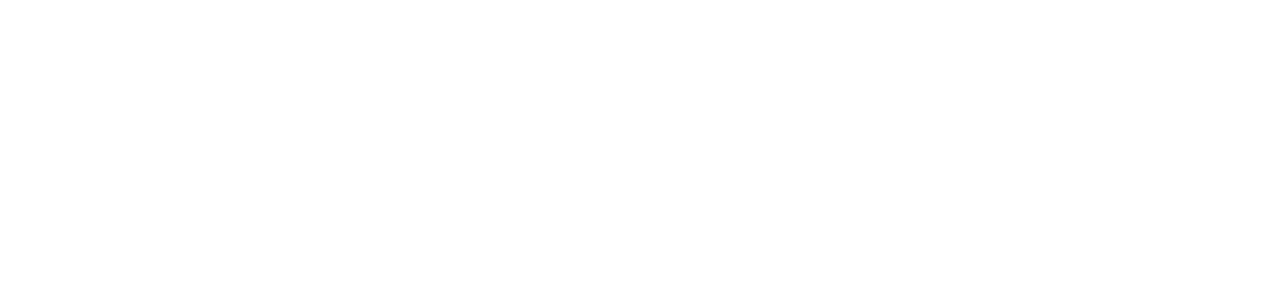
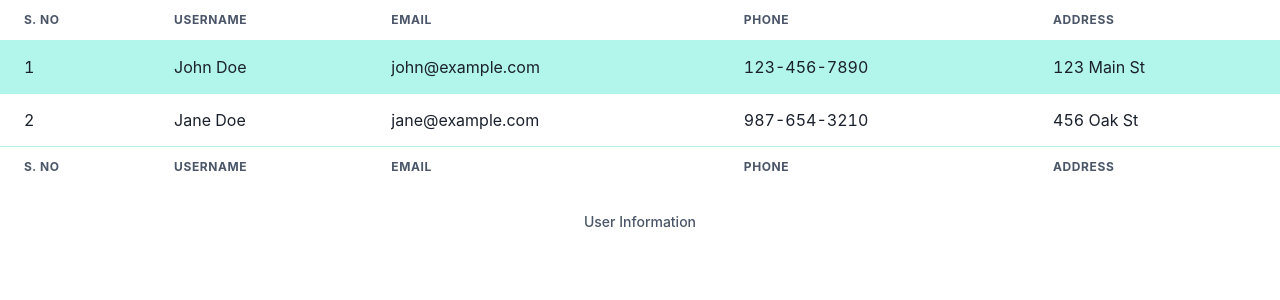
Before and after one commit to sathwik0003/Petverse_3, a React (Vite) app in the folder client/: page /hi in a window 1280 px wide. Before the commit this address had no page. Shown: the top 300 px of the page. Built offline with nearby package versions, Linux system fonts and the light colour scheme.

Commit message:
tableofusers

```diff
--- a/client/package.json
+++ b/client/package.json
@@ -15,13 +15,15 @@
     "@emotion/styled": "^11.11.0",
     "@fontsource/roboto": "^5.0.8",
     "@fortawesome/fontawesome-svg-core": "^6.4.2",
-    "@fortawesome/free-solid-svg-icons": "^6.4.2",
+    "@fortawesome/free-regular-svg-icons": "^6.5.1",
+    "@fortawesome/free-solid-svg-icons": "^6.5.1",
     "@fortawesome/react-fontawesome": "^0.2.0",
     "@mui/icons-material": "^5.14.13",
     "@mui/material": "^5.14.13",
     "@mui/styled-engine-sc": "^6.0.0-alpha.1",
     "@reduxjs/toolkit": "^2.0.0",
     "axios": "^1.6.2",
+    "babel-plugin-macros": "^3.1.0",
     "bootstrap": "^5.3.2",
     "express": "^4.18.2",
     "framer-motion": "^10.17.9",
--- a/client/src/App.jsx
+++ b/client/src/App.jsx
@@ -52,6 +52,7 @@ import Below999 from './pages/Below999';
 import Below1999 from './pages/Below1999';
 import Below2499 from './pages/Below2499';
 import Below2999 from './pages/Below2999';
+import TableofUsers from './pages/TableofUsers';
 
 
 
@@ -129,6 +130,7 @@ const App = () => {
       <Route path="/admin/products" element={<AdminProducts />} />
       <Route path="/admin/logout" element={<AdminLogout />} />
       <Route path="/comp" element={<ComplaintsButton />} />
+      <Route path="/hi" element={<TableofUsers/>} />
 
     </Routes>
 
--- a/client/src/componants/UI/CardInfo.css
+++ b/client/src/componants/UI/CardInfo.css
@@ -5,9 +5,10 @@
     border-radius: 8px;
     overflow: hidden;
     box-shadow: 0 4px 8px rgba(0, 0, 0, 0.1);
-    padding: 16px;  /* Add padding around the entire card container */
+    padding: 8px;  /* Add padding around the entire card container */
     margin: 2vw;
-    background-color: #ddd;
+    background-color: #726b6b52;
+    margin-left: 20vw;
   }
 
   .uprofile-pic img {
@@ -19,8 +20,10 @@
 
   .uuser-content {
     flex: 2;
-    padding: 16px;
+    padding: 4px;
     border-left: 1px solid black;
+    border-right: 1px solid black;
+
   }
 
   .uuser-content h2 {
@@ -32,6 +35,18 @@
   .uuser-content p {
     color: #666;
   }
+  .ubgrp{
+    margin-left: 2vw;
+  }
+
+   .ucm{
+    margin-top: 2vw;
+    background-color: rgb(193, 130, 35);
+  }
+   .ucd{
+    margin-top: 2vw;
+    background-color: green;
+  }
 
   @media only screen and (max-width: 600px) {
     .ucard-container{
--- a/client/src/componants/UI/CardInfo.jsx
+++ b/client/src/componants/UI/CardInfo.jsx
@@ -1,26 +1,46 @@
 import React from 'react';
-import './CardInfo.css';  // Import a CSS file for styling
-import bulldog from '../../assets/bulldog.jpg'
-import { Image } from '@chakra-ui/react'
+import './CardInfo.css';
+import { Image } from '@chakra-ui/react';
+import { Button } from '@chakra-ui/react';
+import { FontAwesomeIcon } from '@fortawesome/react-fontawesome';
+import { faCheck, faEnvelope } from '@fortawesome/free-solid-svg-icons';
 
-const CardInfo = () => {
+const CardInfo = ({ complaints }) => {
   return (
-        <div className="ucard-container">
+    <>
+      {complaints.map((complaint) => (
+        <div key={complaint.id} className="ucard-container">
           <div className="uprofile-pic">
             <Image
-                    borderRadius='full'
-                    boxSize='150px'
-                    src={bulldog}
-                    alt='Dan Abramov'
+              borderRadius="full"
+              boxSize="135px"
+              src={`https://ui-avatars.com/api/?name=${complaint.username}`}
+              alt="User Name"
             />
           </div>
           <div className="uuser-content">
-                {/* Add your user content here */}
-                <h2>User Name</h2>
-                <p>User Bio or other content</p>
+            <h2>{complaint.username}</h2>
+            <p><b>complaints: </b>{complaint.complaint}</p>
+            <p><b>suggestions: </b>{complaint.suggestions}</p>
+            <p><b>Products: </b>{complaint.products}</p>
+
+          </div>
+          <div className="ubgrp">
+            <div>
+              <Button className="ucm">
+                <FontAwesomeIcon icon={faEnvelope} /> Send Mail
+              </Button>
+            </div>
+            <div>
+              <Button className="ucd">
+                <FontAwesomeIcon icon={faCheck} /> Mark Done
+              </Button>
             </div>
           </div>
+        </div>
+      ))}
+    </>
   );
-}
+};
 
 export default CardInfo;
--- a/client/src/pages/Complaints.jsx
+++ b/client/src/pages/Complaints.jsx
@@ -1,6 +1,7 @@
 import  { useState, useEffect } from 'react';
 import './Complaints.css'; // Import your CSS file
 import SidebarAdmin from '../componants/Admin/SideBarAdmin';
+import CardInfo from '../componants/UI/CardInfo';
 
 const Complaints = () => {
   const [complaints, setComplaints] = useState([]);
@@ -30,24 +31,7 @@ const Complaints = () => {
       <SidebarAdmin/>
       {loading ? (
       <p>Loading...</p>
-    ) : (
-      <ul>
-      {complaints.map((complaint) => (
-  <li key={complaint.id} className="complaint-card">
-    <div className="comprofile-pic">
-      {complaint.username && complaint.username.charAt(0).toUpperCase()}
-    </div>
-    <div className="complaint-details">
-      <div className="comusername"><b>USERNAME: </b>{complaint.username}</div>
-      <div className="complaint-text"><b>COMPLAINT: </b>{complaint.complaint}</div>
-      <div className="complaint-text"><b>PRODUCTS SUGGESTIONS: </b>{complaint.suggestions}</div>
-    </div>
-  </li>
-))}
-
-
-      </ul>
-    )}
+    ) : <CardInfo complaints={complaints}/>}
     </div>
   );
 };
--- /dev/null
+++ b/client/src/pages/TableofUsers.jsx
@@ -0,0 +1,62 @@
+import React from 'react';
+import {
+  Table,
+  Thead,
+  Tbody,
+  Tr,
+  Th,
+  Td,
+  TableCaption,
+  TableContainer,
+  ChakraProvider,
+  Tfoot
+} from '@chakra-ui/react';
+
+const TableofUsers = () => {
+  const users = [
+    { id: 1, username: 'John Doe', email: 'john@example.com', phone: '123-456-7890', address: '123 Main St' },
+    { id: 2, username: 'Jane Doe', email: 'jane@example.com', phone: '987-654-3210', address: '456 Oak St' },
+    // Add more user data as needed
+  ];
+
+  return (
+    <ChakraProvider>
+      <TableContainer>
+        <Table variant='striped' colorScheme='teal'>
+          <TableCaption>User Information</TableCaption>
+          <Thead>
+            <Tr>
+              <Th>S. No</Th>
+              <Th>Username</Th>
+              <Th>Email</Th>
+              <Th>Phone</Th>
+              <Th>Address</Th>
+            </Tr>
+          </Thead>
+          <Tbody>
+            {users.map((user, index) => (
+              <Tr key={user.id}>
+                <Td>{index + 1}</Td>
+                <Td>{user.username}</Td>
+                <Td>{user.email}</Td>
+                <Td>{user.phone}</Td>
+                <Td>{user.address}</Td>
+              </Tr>
+            ))}
+          </Tbody>
+          <Tfoot>
+            <Tr>
+              <Th>S. No</Th>
+              <Th>Username</Th>
+              <Th>Email</Th>
+              <Th>Phone</Th>
+              <Th>Address</Th>
+            </Tr>
+          </Tfoot>
+        </Table>
+      </TableContainer>
+    </ChakraProvider>
+  );
+};
+
+export default TableofUsers;
```
Also changed, not shown: 1 other file (tests, documents, lock files or other folders). Lines whose indentation alone changed are shown as unchanged.
